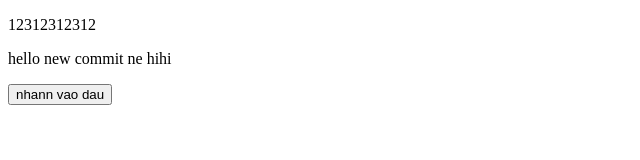
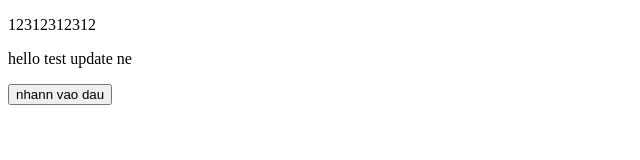
Before and after one commit to Yuryii/git-learn-, a plain HTML site: page index.html in a window 1280 px wide. Shown: the full height of the page, 0-640 px from the left. Drawn offline with Linux system fonts and the light colour scheme.

Commit message:
update index.html file ne hihi

```diff
--- a/index.html
+++ b/index.html
@@ -9,7 +9,7 @@
 </head>
 <body>
     <p>12312312312</p>
-    <p>hello new commit ne hihi</p>
+    <p>hello test update ne</p>
     <button>nhann vao dau</button>
 </body>
 </html>
```
